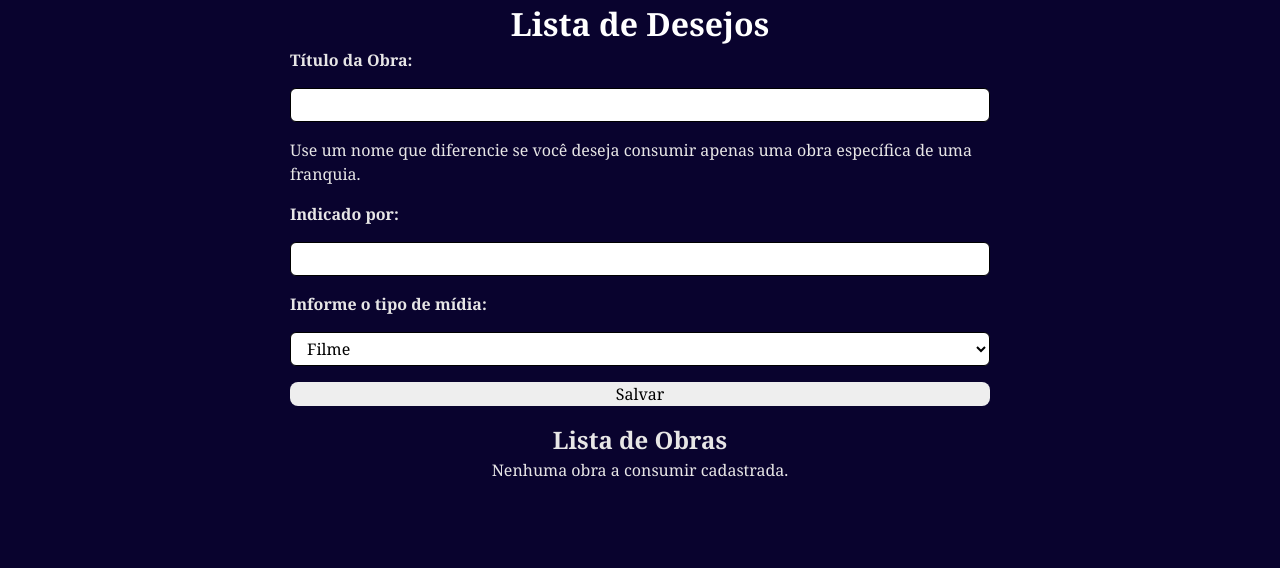
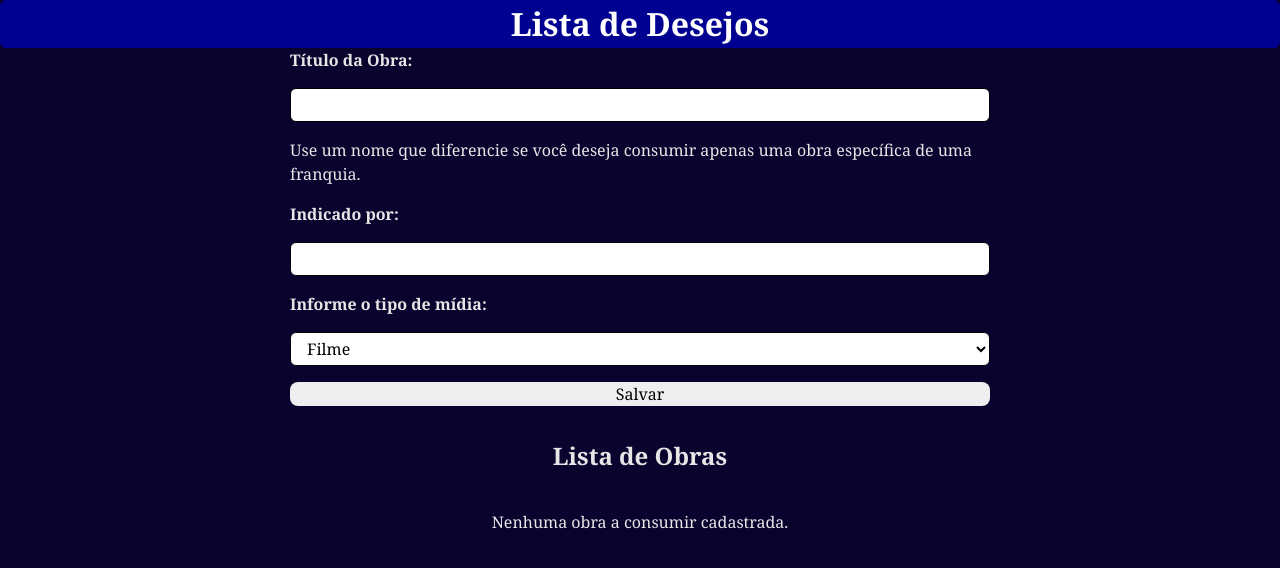
Before and after one commit to DarkusStorm/wishlist, a Flask app: page / in a window 1280 px wide. Shown: the top 568 px of the page. Run offline with Flask 3, Linux system fonts and the light colour scheme; data that the repository does not hold is empty.

Commit message:
style: refino da cor de fundo das caixas que contém os textos

```diff
--- a/static/style.css
+++ b/static/style.css
@@ -1,11 +1,12 @@
 :root {
     --cor-fundo: #09032e;
+    --cor-primaria: rgb(0, 0, 145);
     --cor-secundaria: #012d66;
     --cor-primaria-titulo: #ffffff;
     --cor-secundaria-titulo: #2db544;
     --cor-primaria-texto: #e7e6e6;
     --cor-secundaria-texto: #000;
-    --cor-link: #85faf1;
+    --cor-link: #06e0ce;
     --cor-bordas: #eee;
 }
 
@@ -19,18 +20,22 @@ h1 {
     font-size: 2em;
     font-weight: 700;
     border-radius: 0.2em;
+    background-color: var(--cor-primaria);
 }
 
 h2 {
     font-size: 1.5rem;
     font-weight: 700;
     text-align: center;
+    margin-bottom: 1.5em;
 }
 
 h3 {
     font-size: 1.2rem;
     font-weight: 700;
     margin-bottom: 1em;
+    background-color: #8e01ca;
+    border-radius: 0.3em;
 }
 
 p {
@@ -78,6 +83,7 @@ button[type="submit"] {
     background-color: var(--cor-bordas);
     color: var(--cor-secundaria-texto);
     border-radius: 0.5em;
+    margin-bottom: 1em;
 }
 
 button:hover{
--- a/templates/lista.html
+++ b/templates/lista.html
@@ -8,7 +8,9 @@
     <link rel="stylesheet" href="{{ url_for('static', filename='style.css') }}">
 </head>
 <body>
-    <h1 id="titulo_pagina">{{ titulo }}</h1>
+    <header>
+        <h1 id="titulo_pagina">{{ titulo }}</h1>
+    </header>
     <form method="POST">
         <label for="titulo-obra" class="form-label">Título da Obra:</label>
         <input type="text" class="form-control" name="titulo-obra" id="titulo-obra" aria-describedby="ajudaNomeObra" value="{{ obra_selecionada.titulo_obra if obra_selecionada else '' }}" required>
```
